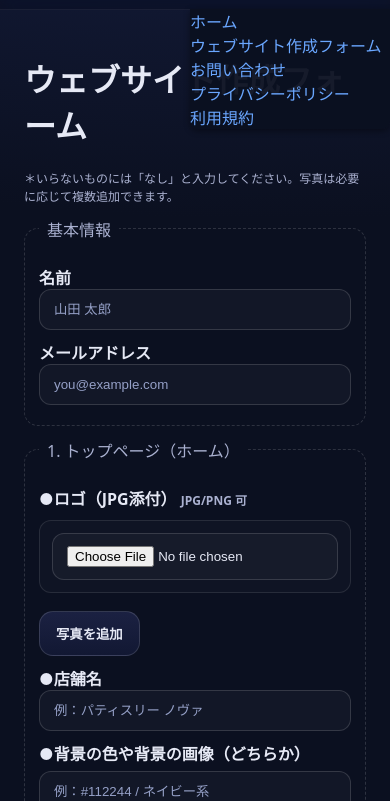
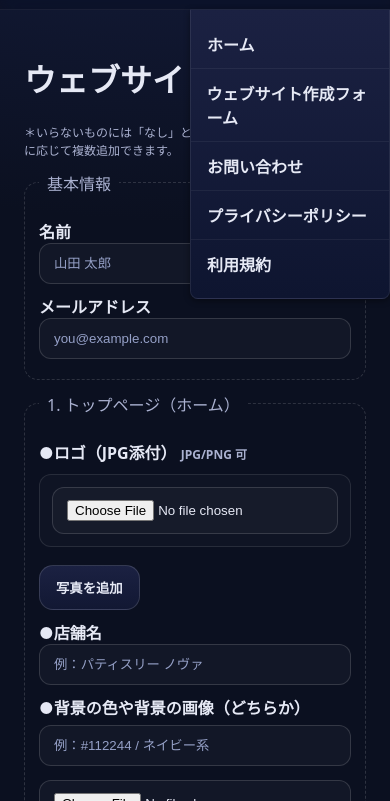
Before and after one commit to novasiteac/mc, a website: page create.html in a window 390 px wide. Both pictures are taken after a click on the button "メニュー". Shown: the part 43-844 px from the top of the page. Drawn offline with Linux system fonts and the light colour scheme.

Commit message:
Add files via upload

```diff
--- a/create.html
+++ b/create.html
@@ -21,7 +21,7 @@
 </nav>
 
 <main class="container">
-  <h1 class="reveal">ウェブサイト作成フォーム</h1>
+  <h1 style="white-space:nowrap" class="reveal">ウェブサイト作成フォーム</h1>
   <p class="small reveal">＊いらないものには「なし」と入力してください。写真は必要に応じて複数追加できます。</p>
 
   <form class="reveal" action="/api/upload" method="post" enctype="multipart/form-data">
--- a/styles.css
+++ b/styles.css
@@ -157,3 +157,34 @@ th{background:rgba(255,255,255,.04)}
   .nav .links.open a:nth-child(4) { transition-delay: 0.2s; }
   .nav .links.open a:nth-child(5) { transition-delay: 0.25s; }
 }
+
+
+/* --- Custom Enhancements (2025-09-01) --- */
+
+/* モバイルナビ改善 */
+@media (max-width: 768px) {
+  .nav .links {
+    background: linear-gradient(180deg, #1b2142, #0e1530);
+    padding: 10px 0;
+    border: 1px solid rgba(255,255,255,0.08);
+  }
+  .nav .links a {
+    display: block;
+    padding: 12px 16px;
+    border-bottom: 1px solid rgba(255,255,255,0.06);
+    color: var(--ink);
+    font-weight: 600;
+  }
+  .nav .links a:last-child {
+    border-bottom: none;
+  }
+}
+
+/* アニメーション改善 */
+.nav .links.open a {
+  animation: fadeInSlide 0.4s ease forwards;
+}
+@keyframes fadeInSlide {
+  from { opacity: 0; transform: translateY(8px); }
+  to { opacity: 1; transform: translateY(0); }
+}
```
